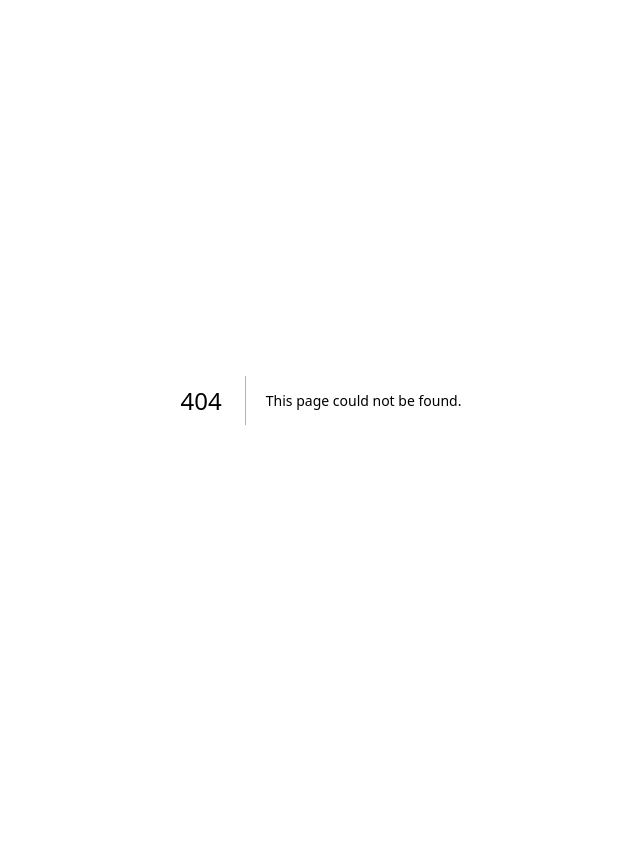
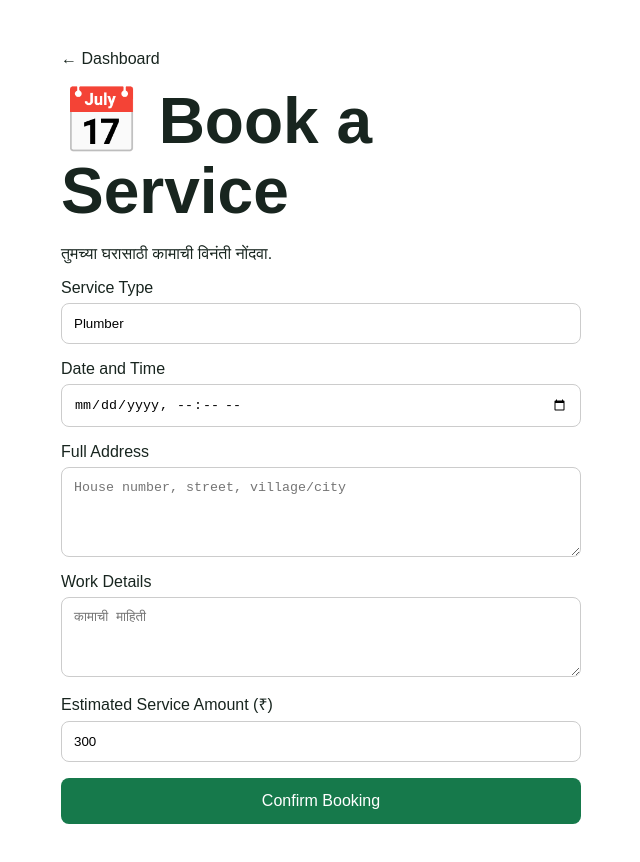
Before and after one commit to HomeFix2222/Home-Doctor, a Next.js app: page /booking in a window 1280 px wide. Before the commit this address had no page. Shown: the top 862 px of the page, without its empty margins (319-959 px from the left). Before the commit the page ends 800 px from the top, so only its background shows below. Built offline with nearby package versions, Linux system fonts and the light colour scheme; no server answers.

Commit message:
Create page.tsx

```diff
--- /dev/null
+++ b/app/booking/page.tsx
@@ -0,0 +1,201 @@
+"use client";
+
+import { useEffect, useState } from "react";
+import { useSearchParams } from "next/navigation";
+import { supabase } from "../../lib/supabase";
+
+export default function BookingPage() {
+  const searchParams = useSearchParams();
+  const workerId = searchParams.get("worker");
+
+  const [service, setService] = useState("Plumber");
+  const [date, setDate] = useState("");
+  const [address, setAddress] = useState("");
+  const [notes, setNotes] = useState("");
+  const [amount, setAmount] = useState("300");
+  const [busy, setBusy] = useState(false);
+  const [message, setMessage] = useState("");
+
+  useEffect(() => {
+    async function loadWorker() {
+      if (!workerId) return;
+
+      const { data, error } = await supabase
+        .from("workers")
+        .select("service, price")
+        .eq("id", workerId)
+        .maybeSingle();
+
+      if (!error && data) {
+        if (data.service) setService(data.service);
+        if (data.price != null) setAmount(String(data.price));
+      }
+    }
+
+    loadWorker();
+  }, [workerId]);
+
+  async function createBooking(e: React.FormEvent) {
+    e.preventDefault();
+    setBusy(true);
+    setMessage("");
+
+    try {
+      const { data: authData, error: authError } =
+        await supabase.auth.getUser();
+
+      if (authError || !authData.user) {
+        window.location.href = "/auth";
+        return;
+      }
+
+      if (!workerId) {
+        setMessage("कृपया Dashboard मधून आधी कामगार निवडा.");
+        return;
+      }
+
+      if (new Date(date).getTime() <= Date.now()) {
+        setMessage("कृपया भविष्यातील तारीख आणि वेळ निवडा.");
+        return;
+      }
+
+      const serviceAmount = Number(amount);
+
+      if (!Number.isFinite(serviceAmount) || serviceAmount < 0) {
+        setMessage("कृपया योग्य किंमत टाका.");
+        return;
+      }
+
+      const { error } = await supabase.from("bookings").insert({
+        customer_id: authData.user.id,
+        worker_id: workerId,
+        service_type: service,
+        booking_date: new Date(date).toISOString(),
+        address: address.trim(),
+        notes: notes.trim(),
+        status: "pending",
+        service_amount: serviceAmount,
+        commission_amount: 0,
+      });
+
+      if (error) throw error;
+
+      setMessage("🎉 Booking request पाठवली! कामगाराच्या प्रतिसादाची वाट पाहा.");
+    } catch (err) {
+      setMessage(
+        err instanceof Error
+          ? err.message
+          : "Booking करताना त्रुटी आली."
+      );
+    } finally {
+      setBusy(false);
+    }
+  }
+
+  return (
+    <main
+      style={{
+        maxWidth: 560,
+        margin: "30px auto",
+        padding: 20,
+        fontFamily: "Arial, sans-serif",
+      }}
+    >
+      <a href="/dashboard">← Dashboard</a>
+
+      <h1>📅 Book a Service</h1>
+      <p>तुमच्या घरासाठी कामाची विनंती नोंदवा.</p>
+
+      <form onSubmit={createBooking}>
+        <label>
+          Service Type
+          <input
+            required
+            value={service}
+            onChange={(e) => setService(e.target.value)}
+            style={inputStyle}
+          />
+        </label>
+
+        <label>
+          Date and Time
+          <input
+            required
+            type="datetime-local"
+            value={date}
+            min={new Date(Date.now() + 60000).toISOString().slice(0, 16)}
+            onChange={(e) => setDate(e.target.value)}
+            style={inputStyle}
+          />
+        </label>
+
+        <label>
+          Full Address
+          <textarea
+            required
+            value={address}
+            onChange={(e) => setAddress(e.target.value)}
+            placeholder="House number, street, village/city"
+            style={{ ...inputStyle, minHeight: 90 }}
+          />
+        </label>
+
+        <label>
+          Work Details
+          <textarea
+            value={notes}
+            onChange={(e) => setNotes(e.target.value)}
+            placeholder="कामाची माहिती"
+            style={{ ...inputStyle, minHeight: 80 }}
+          />
+        </label>
+
+        <label>
+          Estimated Service Amount (₹)
+          <input
+            required
+            type="number"
+            min="0"
+            step="1"
+            value={amount}
+            onChange={(e) => setAmount(e.target.value)}
+            style={inputStyle}
+          />
+        </label>
+
+        <button
+          type="submit"
+          disabled={busy}
+          style={{
+            width: "100%",
+            padding: 14,
+            background: "#16794b",
+            color: "white",
+            border: 0,
+            borderRadius: 8,
+            fontSize: 16,
+          }}
+        >
+          {busy ? "Submitting..." : "Confirm Booking"}
+        </button>
+      </form>
+
+      {message && (
+        <p role="status" style={{ marginTop: 20, overflowWrap: "anywhere" }}>
+          {message}
+        </p>
+      )}
+    </main>
+  );
+}
+
+const inputStyle: React.CSSProperties = {
+  display: "block",
+  boxSizing: "border-box",
+  width: "100%",
+  padding: 12,
+  marginTop: 6,
+  marginBottom: 16,
+  border: "1px solid #ccc",
+  borderRadius: 8,
+};
```
